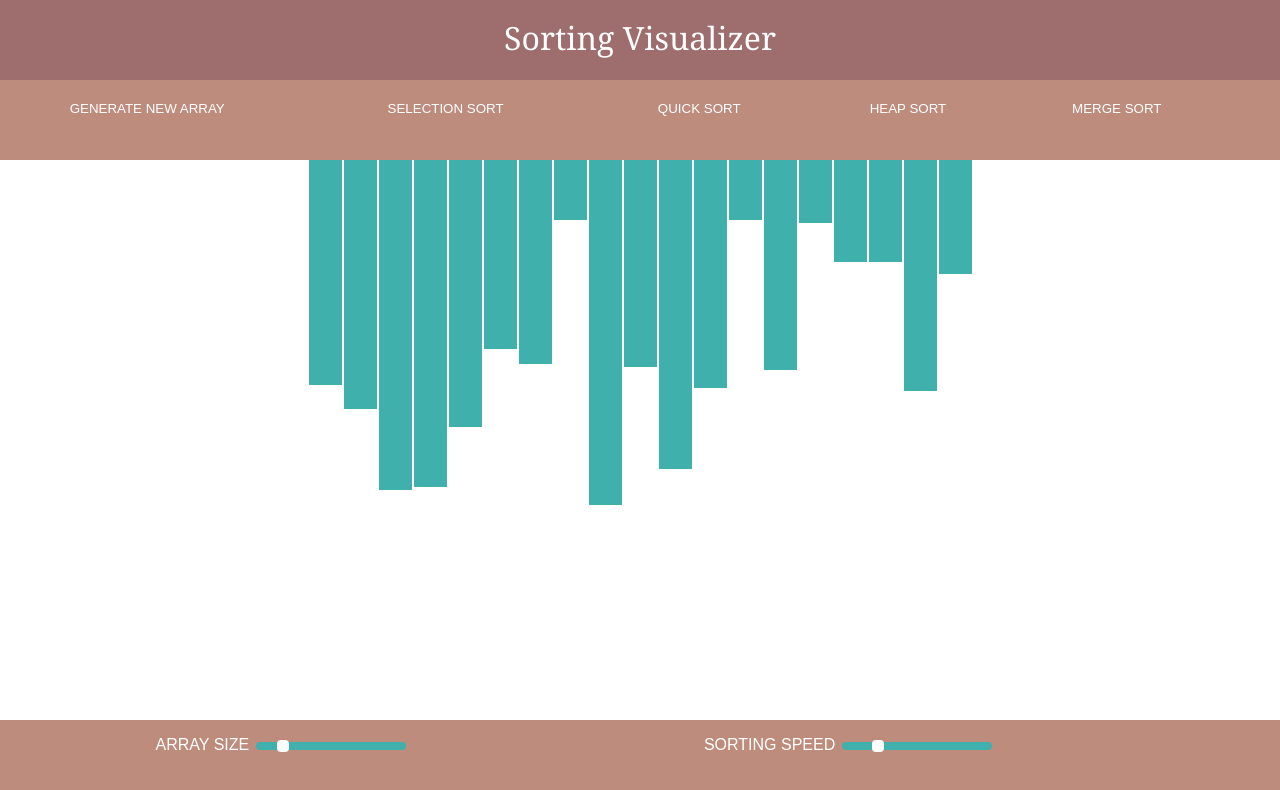
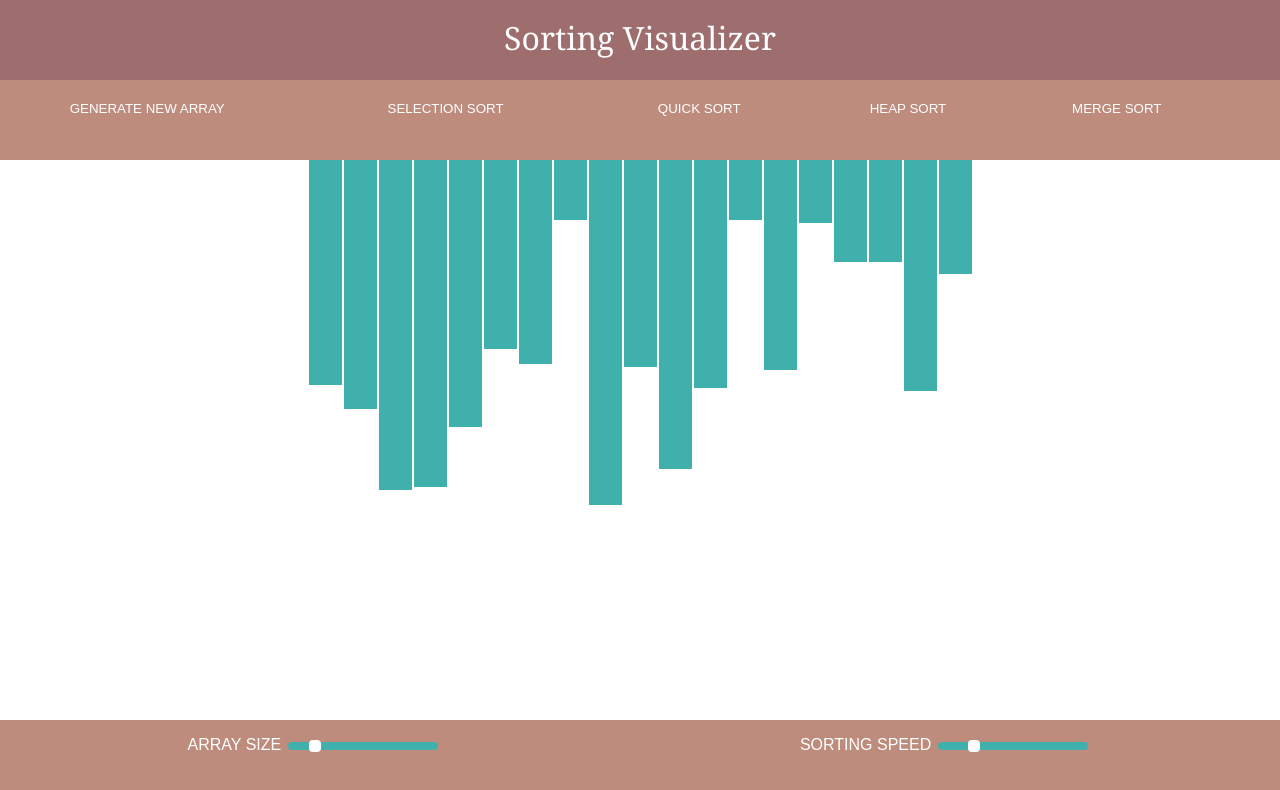
Before and after one commit to SushamaNaskar/SortingVisualizer, a plain HTML site: page index.html in a window 1280 px wide. Drawn offline with Linux system fonts and the light colour scheme.

```diff
--- a/style.css
+++ b/style.css
@@ -52,7 +52,7 @@
 .footer_button div {
 
     display: inline-block;
-    width: 44%;
+    width: 49%;
     height: 3vh;
     text-align: center;
     padding-top: 2vh;
```
